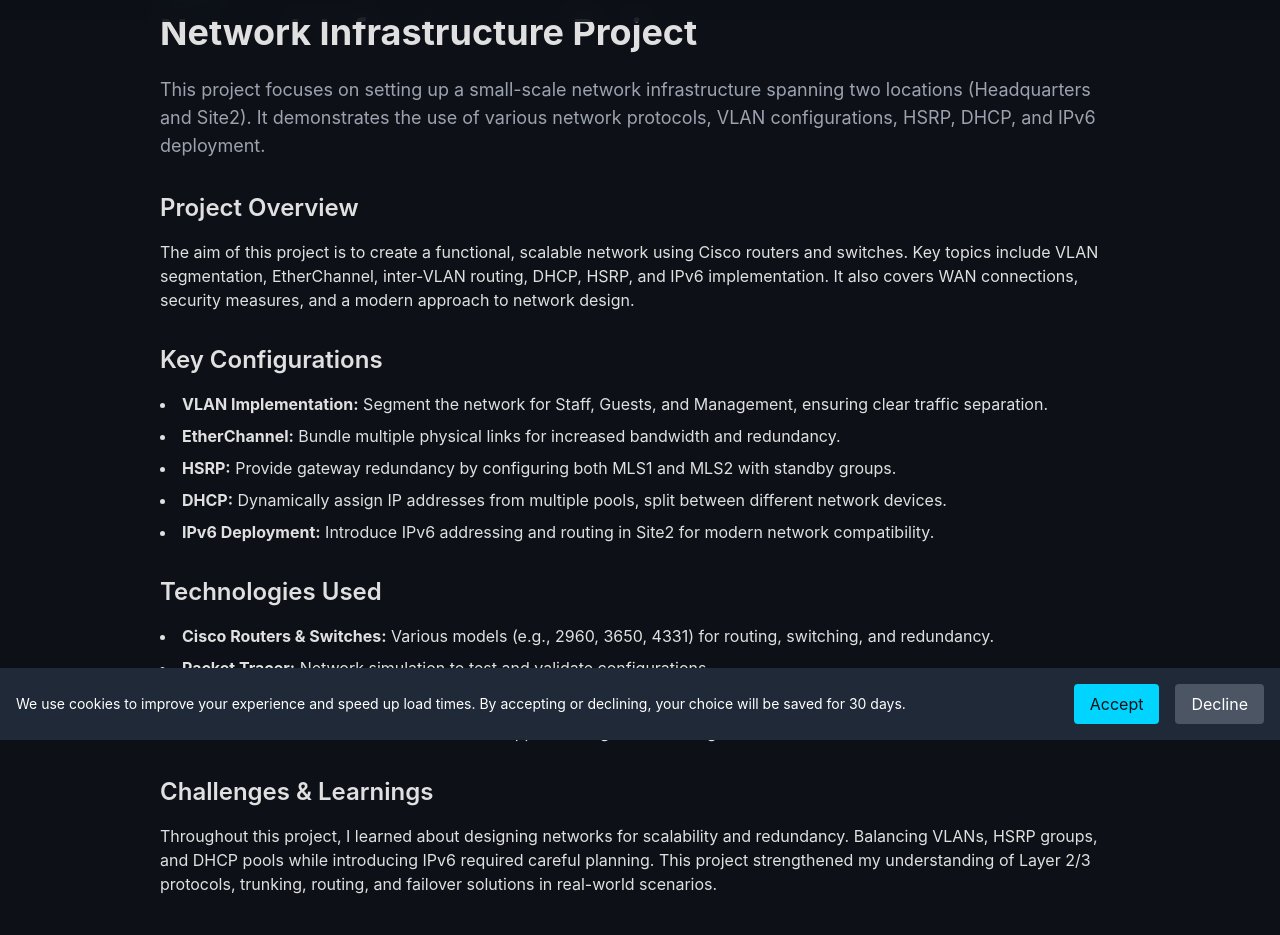
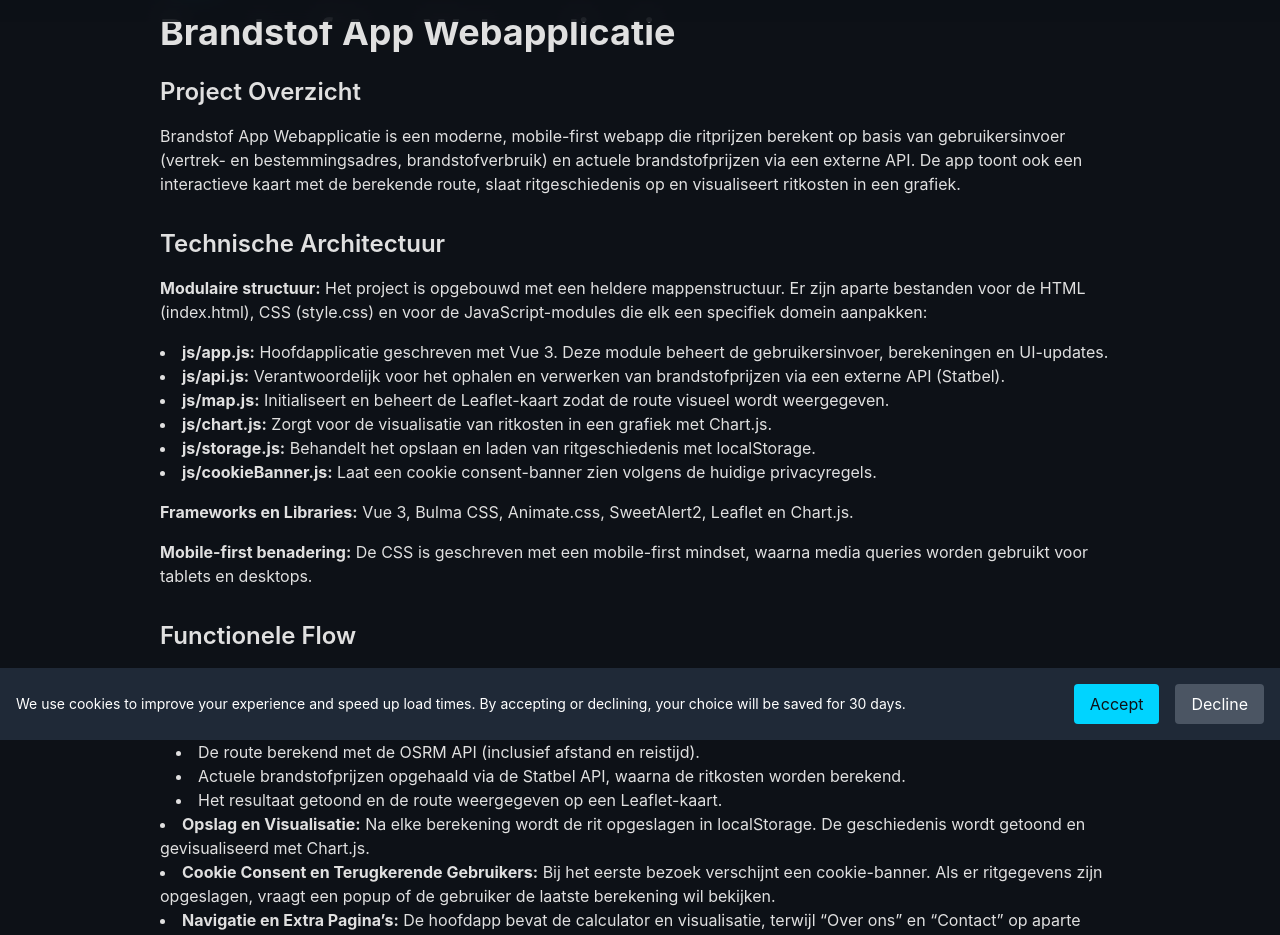
Before and after one commit to yyyutakaaa/dark-mode-portfolio, a Next.js app: page /Fuel-WebApp in a window 1280 px wide. Shown: the part 60-995 px from the top of the page. Built offline with nearby package versions, Linux system fonts and the light colour scheme.

Commit message:
Update Projects component to include dynamic project rendering and upgrade Next.js version

```diff
--- a/components/Projects.js
+++ b/components/Projects.js
@@ -3,7 +3,24 @@ import Link from "next/link";
 import { motion } from "framer-motion";
 
 const Projects = () => {
-  const projects = [];
+  const projects = [
+    {
+      id: 1,
+      title: "Network Infrastructure Project",
+      image: "/images/network-project.webp",
+      description:
+        "Click here to view the detailed project description and learn more about the network configuration and deployment.",
+      href: "/Network-Infrastructure-Project",
+    },
+    {
+      id: 2,
+      title: "Fuel WebApp",
+      image: "/images/fuel-app.webp",
+      description:
+        "Klik hier om de gedetailleerde projectbeschrijving te bekijken en meer te weten te komen over de webapplicatie voor brandstofbeheer.",
+      href: "/Fuel-WebApp",
+    },
+  ];
 
   return (
     <section id="projects" className="py-20 bg-[#161B22]">
@@ -11,55 +28,29 @@ const Projects = () => {
         <h2 className="text-3xl font-bold mb-12 text-center text-white">
           Projects
         </h2>
-        {projects.length === 0 ? (
-          <div className="grid grid-cols-1 md:grid-cols-3 gap-8">
-            <Link href="/Network-Infrastructure-Project">
+        <div className="grid grid-cols-1 md:grid-cols-3 gap-8">
+          {projects.map((project) => (
+            <Link key={project.id} href={project.href}>
               <motion.div
                 className="p-6 bg-white bg-opacity-5 backdrop-blur-md rounded-lg shadow-lg transform hover:scale-105 transition-transform duration-300 cursor-pointer"
                 whileHover={{ scale: 1.05 }}
               >
                 <h3 className="text-2xl font-bold mb-2 text-[#00D4FF]">
-                  Network Infrastructure Project
+                  {project.title}
                 </h3>
                 <img
-                  src="/images/network-project.webp"
+                  src={project.image}
                   alt="Project preview"
                   className="w-full h-48 object-cover rounded-lg mb-2"
                 />
-                <p className="text-sm text-gray-300">
-                  Click here to view the detailed project description and learn
-                  more about the network configuration and deployment.
-                </p>
+                <p className="text-sm text-gray-300">{project.description}</p>
               </motion.div>
             </Link>
-          </div>
-        ) : (
-          <div className="grid grid-cols-1 md:grid-cols-3 gap-8">
-            {projects.map((project) => (
-              <motion.div
-                key={project.id}
-                className="bg-white bg-opacity-5 backdrop-blur-md rounded-lg overflow-hidden shadow-lg transform hover:scale-105 transition-transform duration-300"
-                whileHover={{ scale: 1.05 }}
-              >
-                <img
-                  src={project.image}
-                  alt={project.title}
-                  className="w-full h-48 object-cover"
-                />
-                <div className="p-4">
-                  <h3 className="text-2xl font-semibold mb-2 text-[#00D4FF]">
-                    {project.title}
-                  </h3>
-                  <p className="text-sm">{project.description}</p>
-                </div>
-              </motion.div>
-            ))}
-          </div>
-        )}
+          ))}
+        </div>
       </div>
     </section>
   );
 };
 
-
 export default Projects;
--- a/package.json
+++ b/package.json
@@ -11,7 +11,7 @@
         "@vercel/speed-insights": "^1.2.0",
         "framer-motion": "^6.0.0",
         "gsap": "^3.11.0",
-        "next": "^13.0.0",
+        "next": "^15.2.0",
         "nodemailer": "^6.10.0",
         "react": "^18.2.0",
         "react-dom": "^18.2.0",
--- a/pages/Fuel-WebApp.js
+++ b/pages/Fuel-WebApp.js
@@ -20,84 +20,159 @@ export default function NetworkInfrastructureProject() {
           &larr; Back
         </Link>
 
-        <h1 className="text-4xl font-bold mb-6">
-          Network Infrastructure Project
-        </h1>
-        <p className="mb-8 text-lg text-gray-400">
-          This project focuses on setting up a small-scale network
-          infrastructure spanning two locations (Headquarters and Site2). It
-          demonstrates the use of various network protocols, VLAN
-          configurations, HSRP, DHCP, and IPv6 deployment.
-        </p>
+        <h1 className="text-4xl font-bold mb-6">Brandstof App Webapplicatie</h1>
 
-        {/* Project Description */}
+        {/* Project Overzicht */}
         <section className="mb-8 space-y-4">
-          <h2 className="text-2xl font-semibold">Project Overview</h2>
+          <h2 className="text-2xl font-semibold">Project Overzicht</h2>
           <p>
-            The aim of this project is to create a functional, scalable network
-            using Cisco routers and switches. Key topics include VLAN
-            segmentation, EtherChannel, inter-VLAN routing, DHCP, HSRP, and IPv6
-            implementation. It also covers WAN connections, security measures,
-            and a modern approach to network design.
+            Brandstof App Webapplicatie is een moderne, mobile-first webapp die
+            ritprijzen berekent op basis van gebruikersinvoer (vertrek- en
+            bestemmingsadres, brandstofverbruik) en actuele brandstofprijzen via
+            een externe API. De app toont ook een interactieve kaart met de
+            berekende route, slaat ritgeschiedenis op en visualiseert ritkosten
+            in een grafiek.
           </p>
         </section>
 
+        {/* Technische Architectuur */}
         <section className="mb-8 space-y-4">
-          <h2 className="text-2xl font-semibold">Key Configurations</h2>
-          <ul className="list-disc list-inside space-y-2">
+          <h2 className="text-2xl font-semibold">Technische Architectuur</h2>
+          <p>
+            <strong>Modulaire structuur:</strong> Het project is opgebouwd met
+            een heldere mappenstructuur. Er zijn aparte bestanden voor de HTML
+            (index.html), CSS (style.css) en voor de JavaScript-modules die elk
+            een specifiek domein aanpakken:
+          </p>
+          <ul className="list-disc list-inside">
             <li>
-              <strong>VLAN Implementation:</strong> Segment the network for
-              Staff, Guests, and Management, ensuring clear traffic separation.
+              <strong>js/app.js:</strong> Hoofdapplicatie geschreven met Vue 3.
+              Deze module beheert de gebruikersinvoer, berekeningen en
+              UI-updates.
             </li>
             <li>
-              <strong>EtherChannel:</strong> Bundle multiple physical links for
-              increased bandwidth and redundancy.
+              <strong>js/api.js:</strong> Verantwoordelijk voor het ophalen en
+              verwerken van brandstofprijzen via een externe API (Statbel).
             </li>
             <li>
-              <strong>HSRP:</strong> Provide gateway redundancy by configuring
-              both MLS1 and MLS2 with standby groups.
+              <strong>js/map.js:</strong> Initialiseert en beheert de
+              Leaflet-kaart zodat de route visueel wordt weergegeven.
             </li>
             <li>
-              <strong>DHCP:</strong> Dynamically assign IP addresses from
-              multiple pools, split between different network devices.
+              <strong>js/chart.js:</strong> Zorgt voor de visualisatie van
+              ritkosten in een grafiek met Chart.js.
             </li>
             <li>
-              <strong>IPv6 Deployment:</strong> Introduce IPv6 addressing and
-              routing in Site2 for modern network compatibility.
+              <strong>js/storage.js:</strong> Behandelt het opslaan en laden van
+              ritgeschiedenis met localStorage.
+            </li>
+            <li>
+              <strong>js/cookieBanner.js:</strong> Laat een cookie
+              consent-banner zien volgens de huidige privacyregels.
+            </li>
+          </ul>
+          <p>
+            <strong>Frameworks en Libraries:</strong> Vue 3, Bulma CSS,
+            Animate.css, SweetAlert2, Leaflet en Chart.js.
+          </p>
+          <p>
+            <strong>Mobile-first benadering:</strong> De CSS is geschreven met
+            een mobile-first mindset, waarna media queries worden gebruikt voor
+            tablets en desktops.
+          </p>
+        </section>
+
+        {/* Functionele Flow */}
+        <section className="mb-8 space-y-4">
+          <h2 className="text-2xl font-semibold">Functionele Flow</h2>
+          <ul className="list-disc list-inside">
+            <li>
+              <strong>Gebruikersinvoer en Berekening:</strong> De gebruiker vult
+              vertrekadres, bestemmingsadres, brandstofverbruik en kiest een
+              brandstoftype via een dropdown. Bij het klikken op “Bereken
+              Ritprijs” worden:
+              <ul className="list-disc list-inside ml-4">
+                <li>Adressen omgezet naar coördinaten via de Nominatim API.</li>
+                <li>
+                  De route berekend met de OSRM API (inclusief afstand en
+                  reistijd).
+                </li>
+                <li>
+                  Actuele brandstofprijzen opgehaald via de Statbel API, waarna
+                  de ritkosten worden berekend.
+                </li>
+                <li>
+                  Het resultaat getoond en de route weergegeven op een
+                  Leaflet-kaart.
+                </li>
+              </ul>
+            </li>
+            <li>
+              <strong>Opslag en Visualisatie:</strong> Na elke berekening wordt
+              de rit opgeslagen in localStorage. De geschiedenis wordt getoond
+              en gevisualiseerd met Chart.js.
+            </li>
+            <li>
+              <strong>Cookie Consent en Terugkerende Gebruikers:</strong> Bij
+              het eerste bezoek verschijnt een cookie-banner. Als er ritgegevens
+              zijn opgeslagen, vraagt een popup of de gebruiker de laatste
+              berekening wil bekijken.
+            </li>
+            <li>
+              <strong>Navigatie en Extra Pagina’s:</strong> De hoofdapp bevat de
+              calculator en visualisatie, terwijl “Over ons” en “Contact” op
+              aparte pagina’s staan. De navigatie is responsive en maakt gebruik
+              van Bulma’s navbar-component.
             </li>
           </ul>
         </section>
 
+        {/* UI Design & Styling */}
         <section className="mb-8 space-y-4">
-          <h2 className="text-2xl font-semibold">Technologies Used</h2>
-          <ul className="list-disc list-inside space-y-2">
+          <h2 className="text-2xl font-semibold">UI Design & Styling</h2>
+          <ul className="list-disc list-inside">
             <li>
-              <strong>Cisco Routers & Switches:</strong> Various models (e.g.,
-              2960, 3650, 4331) for routing, switching, and redundancy.
+              <strong>Donkere, moderne look:</strong> Ontworpen met een
+              macOS-geïnspireerde stijl, gebruik van transparante rgba-kleuren
+              en een backdrop-filter voor een “frosted glass”-effect.
             </li>
             <li>
-              <strong>Packet Tracer:</strong> Network simulation to test and
-              validate configurations.
+              <strong>Afgeronde hoeken en schaduwen:</strong> Alle componenten,
+              zoals boxen en de kaart, hebben afgeronde hoeken en subtiele
+              schaduwen.
             </li>
             <li>
-              <strong>HSRP & VLANs:</strong> Dynamic failover and network
-              segmentation for high availability and security.
-            </li>
-            <li>
-              <strong>DHCP & IPv6:</strong> Automate IP allocation and support
-              next-gen addressing.
+              <strong>Mobile-first styling:</strong> De CSS is geoptimaliseerd
+              voor mobiele apparaten, met uitbreidingen via media queries voor
+              grotere schermen.
             </li>
           </ul>
         </section>
 
+        {/* Kritische Reflectie */}
         <section className="mb-8 space-y-4">
-          <h2 className="text-2xl font-semibold">Challenges & Learnings</h2>
+          <h2 className="text-2xl font-semibold">Kritische Reflectie</h2>
           <p>
-            Throughout this project, I learned about designing networks for
-            scalability and redundancy. Balancing VLANs, HSRP groups, and DHCP
-            pools while introducing IPv6 required careful planning. This project
-            strengthened my understanding of Layer 2/3 protocols, trunking,
-            routing, and failover solutions in real-world scenarios.
+            <strong>Sterke punten:</strong> De modulaire opzet, moderne
+            technologieën (Vue 3, Bulma, etc.) en de mobile-first aanpak zorgen
+            voor een snelle en responsieve app.
+          </p>
+          <p>
+            <strong>Verbeterpunten:</strong> De afhankelijkheid van externe
+            API’s kan voor problemen zorgen (bijvoorbeeld bij rate limits), en
+            de foutafhandeling kan verder verfijnd worden.
+          </p>
+        </section>
+
+        {/* Conclusie */}
+        <section className="mb-8 space-y-4">
+          <h2 className="text-2xl font-semibold">Conclusie</h2>
+          <p>
+            De Brandstof App Webapplicatie combineert moderne webtechnologieën
+            om een responsieve, mobile-first ervaring te bieden. Het project
+            toont zowel technische vaardigheid als een kritische benadering van
+            gebruikerservaring en design, en vormt een solide basis voor verdere
+            uitbreiding.
           </p>
         </section>
       </main>
```
Also changed, not shown: 2 other files (tests, documents, lock files or other folders).
